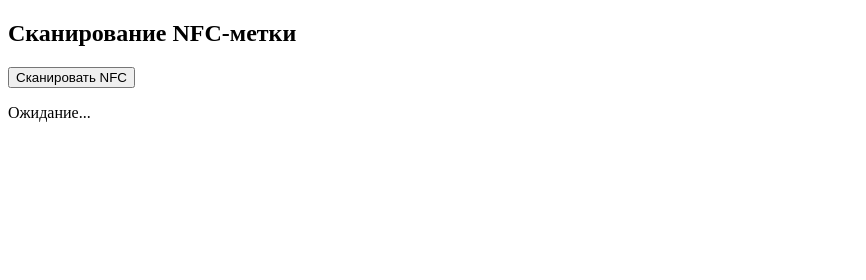
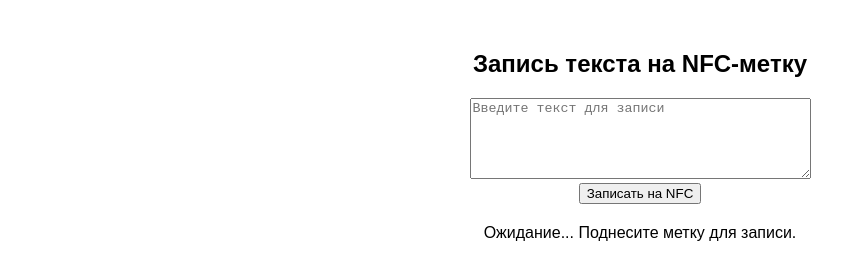
Before and after one commit to semka001/NFC2, a plain HTML site: page index.html in a window 1280 px wide. Shown: the whole page, without its empty margins (0-866 px from the left). Drawn offline with Linux system fonts and the light colour scheme.

Commit message:
Update index.html

```diff
--- a/index.html
+++ b/index.html
@@ -3,47 +3,60 @@
 <head>
     <meta charset="UTF-8">
     <meta name="viewport" content="width=device-width, initial-scale=1.0">
-    <title>NFC Чтение</title>
+    <title>Запись текста на NFC</title>
+    <style>
+        body {
+            font-family: Arial, sans-serif;
+            text-align: center;
+            margin-top: 50px;
+        }
+        #status {
+            margin: 20px;
+        }
+    </style>
 </head>
 <body>
-    <h2>Сканирование NFC-метки</h2>
-    <button onclick="startNFC()">Сканировать NFC</button>
-    <p id="status">Ожидание...</p>
+    <h2>Запись текста на NFC-метку</h2>
+    <textarea id="textInput" rows="5" cols="40" placeholder="Введите текст для записи"></textarea>
+    <br>
+    <button onclick="writeToNFC()">Записать на NFC</button>
+    <p id="status">Ожидание... Поднесите метку для записи.</p>
 
     <script>
-        async function startNFC() {
-            if (!("NDEFReader" in window)) {
+        async function writeToNFC() {
+            if (!("NDEFWriter" in window)) {
                 alert("Ваш браузер не поддерживает Web NFC. Используйте Chrome на Android.");
                 return;
             }
 
             try {
-                const ndef = new NDEFReader();
-                await ndef.scan();  // Начать сканирование
+                const text = document.getElementById('textInput').value;
+                if (!text) {
+                    alert("Введите текст для записи в NFC-метку!");
+                    return;
+                }
 
-                document.getElementById("status").innerText = "Поднесите NFC-метку...";
+                document.getElementById('status').innerText = "Записываю на NFC-метку...";
 
-                ndef.onreading = (event) => {
-                    const decoder = new TextDecoder();
-                    let message = "Данные с метки:\n";
+                // Создаем объект NDEFWriter
+                const ndef = new NDEFWriter();
 
-                    // Перебираем все записи из метки
-                    for (const record of event.message.records) {
-                        // Выводим тип записи и данные
-                        console.log(record);
-                        if (record.recordType === "text") {
-                            const text = decoder.decode(record.data);
-                            message += `Текст: ${text}\n`;
-                        } else {
-                            message += `Тип: ${record.recordType}, Данные: (не текстовые)\n`;
-                        }
-                    }
+                // Пытаемся записать текст на NFC-метку
+                await ndef.write(text);
 
-                    document.getElementById("status").innerText = message;  // Отобразить считанные данные
-                };
-
+                document.getElementById('status').innerText = "Запись успешна! Поднесите NFC-метку для записи другого текста.";
             } catch (error) {
-                document.getElementById("status").innerText = "Ошибка: " + error.message;
+                console.error("Ошибка записи:", error);
+                // Выводим сообщения об ошибках с уточнением
+                if (error.name === 'NotFoundError') {
+                    document.getElementById('status').innerText = "Ошибка: NFC-метка не найдена. Поднесите метку к устройству.";
+                } else if (error.name === 'AbortError') {
+                    document.getElementById('status').innerText = "Ошибка: Операция была отменена.";
+                } else if (error.message.includes("NFC is not available")) {
+                    document.getElementById('status').innerText = "Ошибка: NFC не доступен на вашем устройстве.";
+                } else {
+                    document.getElementById('status').innerText = "Ошибка записи: " + error.message;
+                }
             }
         }
     </script>
```
